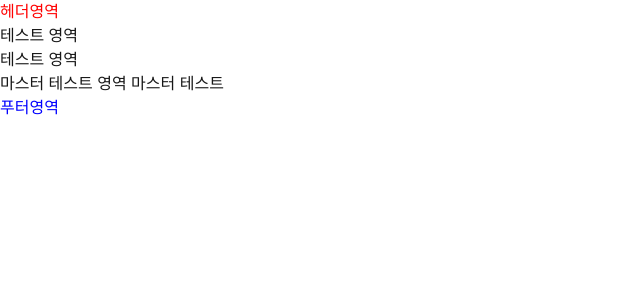
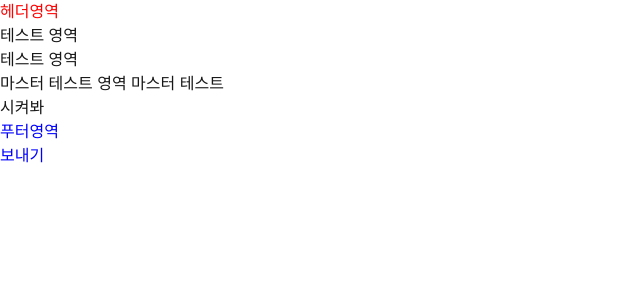
Before and after one commit to suhyeon7557/NewNetZeroGwangju, a Next.js app: page / in a window 1280 px wide. Shown: the top 300 px of the page, without its empty margins (0-640 px from the left). Built offline with nearby package versions, Linux system fonts and the light colour scheme.

Commit message:
내꺼 수정 이샤

```diff
--- a/src/layout/footer.tsx
+++ b/src/layout/footer.tsx
@@ -4,6 +4,7 @@ const Footer = () => {
     return (
         <footer>
             <h2 className='notext'>푸터영역</h2>
+            <button type="button">보내기</button>
         </footer>
     );
 }
--- a/src/pages/one/test.tsx
+++ b/src/pages/one/test.tsx
@@ -6,7 +6,8 @@ const Test = () => {
             <h2 className='notext'>테스트 영역</h2>
             <div className='test'>
                 <h3>테스트 영역</h3>
-                <p>마스터 테스트 영역 마스터 테스트 </p>
+				<p>마스터 테스트 영역 마스터 테스트 </p>
+				<button type="button">시켜봐</button>
             </div>
         </main>
     );
```
